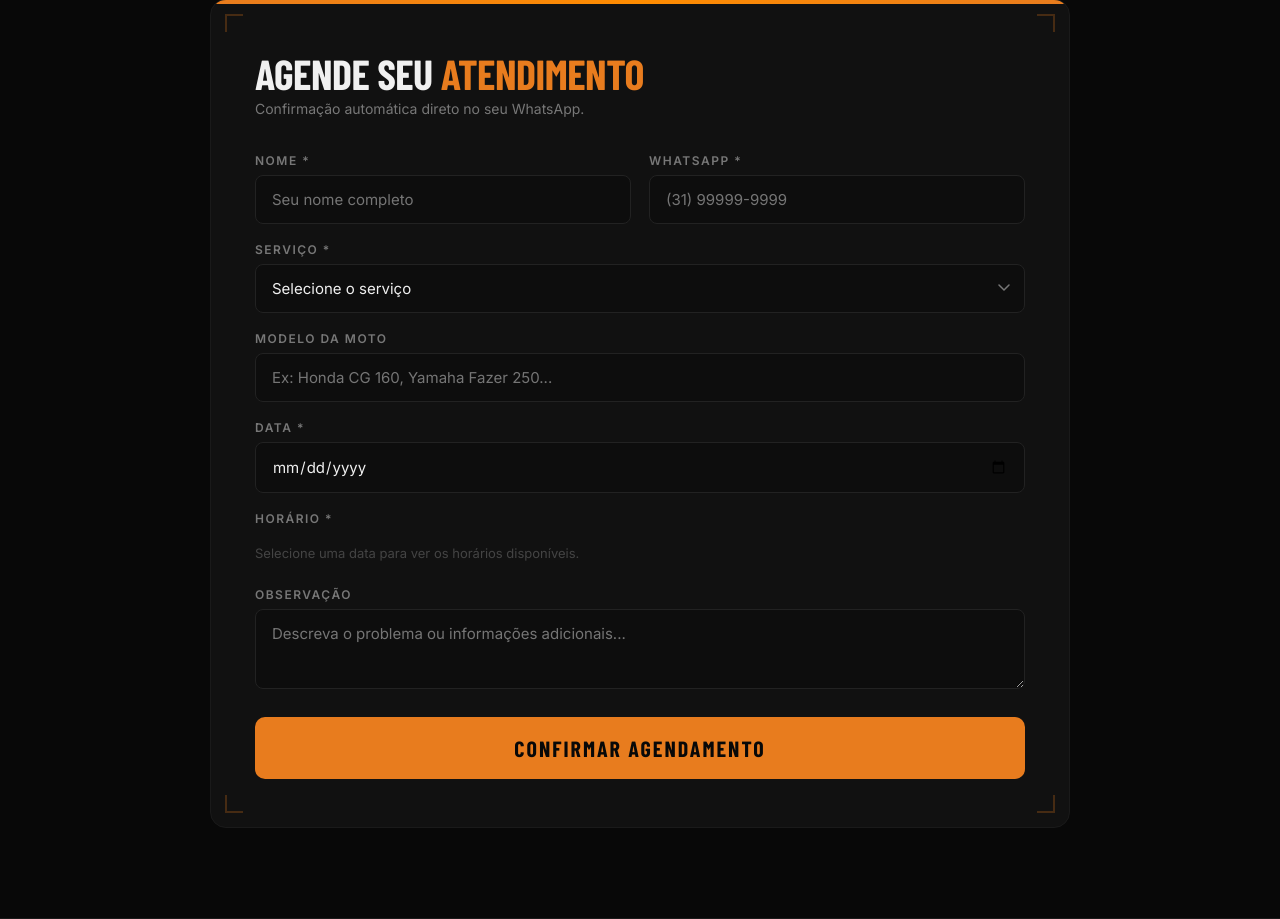
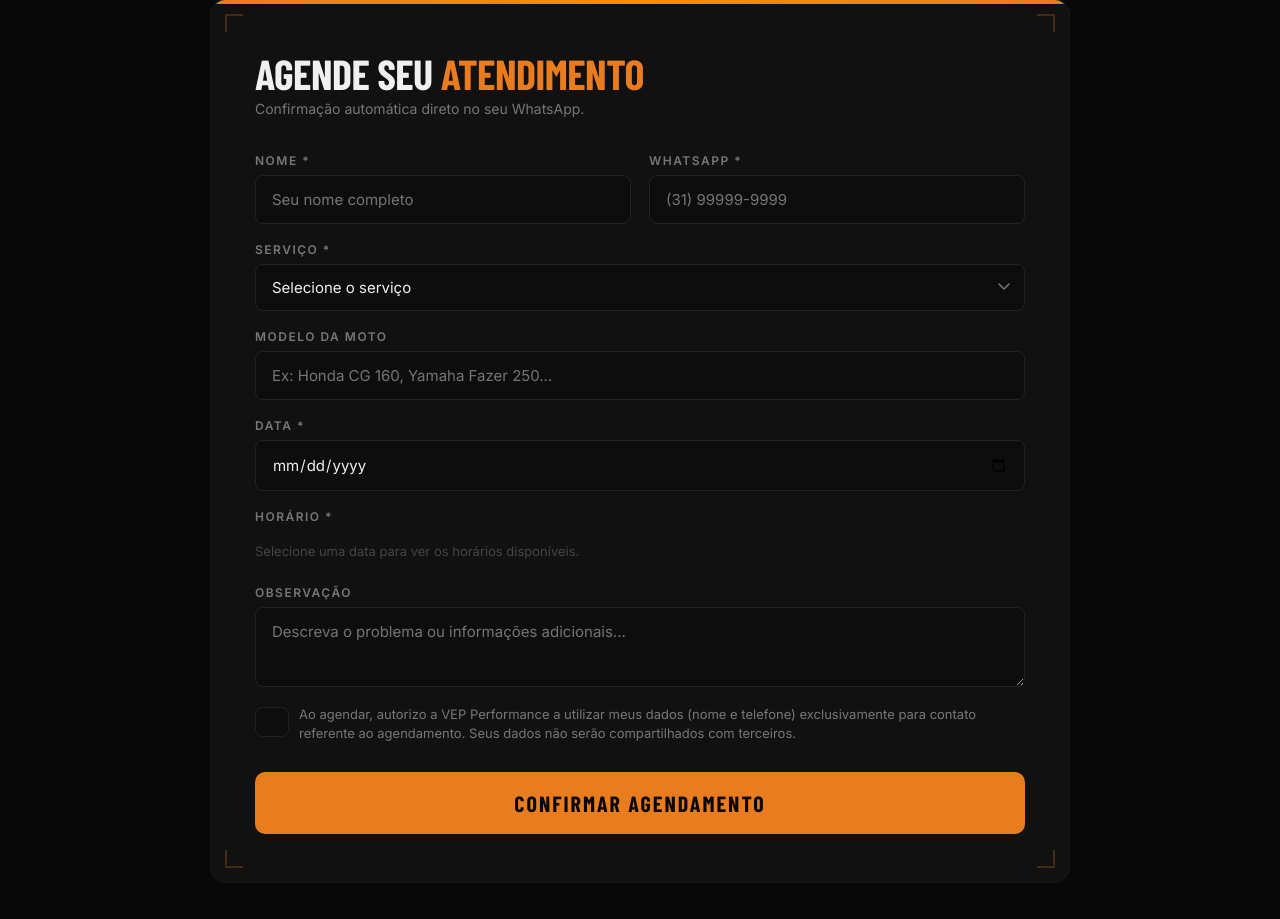
Before and after one commit to KauaGoncalvess/Vep_Performance, a Flask app: page / in a window 1280 px wide. Shown: the part 3039-3958 px from the top of the page. Run offline with Flask 3, Linux system fonts and the light colour scheme; some libraries are stand-ins or nearby versions; some web fonts are replaced.

Commit message:
feat: adiciona consentimento LGPD no formulario de agendamento
Checkbox obrigatorio antes de confirmar agendamento, com validacao
no frontend (JS) e no backend (rejeita se lgpd nao enviado).

Co-Authored-By: Claude Sonnet 4.6 <noreply@anthropic.com>
Claude-Session: https://claude.ai/code/session_013N6foZzDmSAYvdeZANNSCx

```diff
--- a/app.py
+++ b/app.py
@@ -193,6 +193,9 @@ def agendar():
 
         if not all([nome, telefone, servico, data, horario]):
             return jsonify({'sucesso': False, 'erro': 'Preencha todos os campos obrigatórios.'})
+
+        if not request.form.get('lgpd'):
+            return jsonify({'sucesso': False, 'erro': 'Você precisa autorizar o uso dos seus dados.'})
 
         if horario not in gerar_slots_disponiveis(data):
             return jsonify({'sucesso': False, 'erro': 'Horário não disponível. Escolha outro.'})
--- a/templates/index.html
+++ b/templates/index.html
@@ -619,6 +619,28 @@
     .btn-agendar:active { transform: scale(0.99); }
     .btn-agendar:disabled { background: #1e1e1e; color: #444; cursor: not-allowed; box-shadow: none; }
 
+    /* CONSENTIMENTO LGPD */
+    .consent-label {
+      display: flex;
+      align-items: flex-start;
+      gap: 10px;
+      cursor: pointer;
+      font-size: clamp(11px, 1.6vw, 13px);
+      color: var(--cinza-texto);
+      line-height: 1.5;
+      text-transform: none;
+      letter-spacing: 0;
+      font-weight: 400;
+    }
+    .consent-label input[type="checkbox"] {
+      width: 18px;
+      height: 18px;
+      min-width: 18px;
+      margin-top: 2px;
+      accent-color: var(--laranja);
+      cursor: pointer;
+    }
+
     /* FEEDBACK */
     .feedback {
       display: none;
@@ -1006,6 +1028,13 @@
           <textarea id="observacao" name="observacao" placeholder="Descreva o problema ou informações adicionais..."></textarea>
         </div>
 
+        <div class="form-group" style="margin-bottom:18px">
+          <label class="consent-label">
+            <input type="checkbox" id="lgpd" name="lgpd" required>
+            <span>Ao agendar, autorizo a VEP Performance a utilizar meus dados (nome e telefone) exclusivamente para contato referente ao agendamento. Seus dados não serão compartilhados com terceiros.</span>
+          </label>
+        </div>
+
         <button type="submit" class="btn-agendar" id="btnAgendar">Confirmar agendamento</button>
         <div class="feedback" id="feedback"></div>
       </form>
@@ -1095,6 +1124,10 @@
       mostrarFeedback('Selecione um horário antes de confirmar.', 'erro');
       return;
     }
+    if (!document.getElementById('lgpd').checked) {
+      mostrarFeedback('Você precisa autorizar o uso dos seus dados para agendar.', 'erro');
+      return;
+    }
     const btn = document.getElementById('btnAgendar');
     btn.disabled = true;
     btn.textContent = 'Aguarde...';
```
